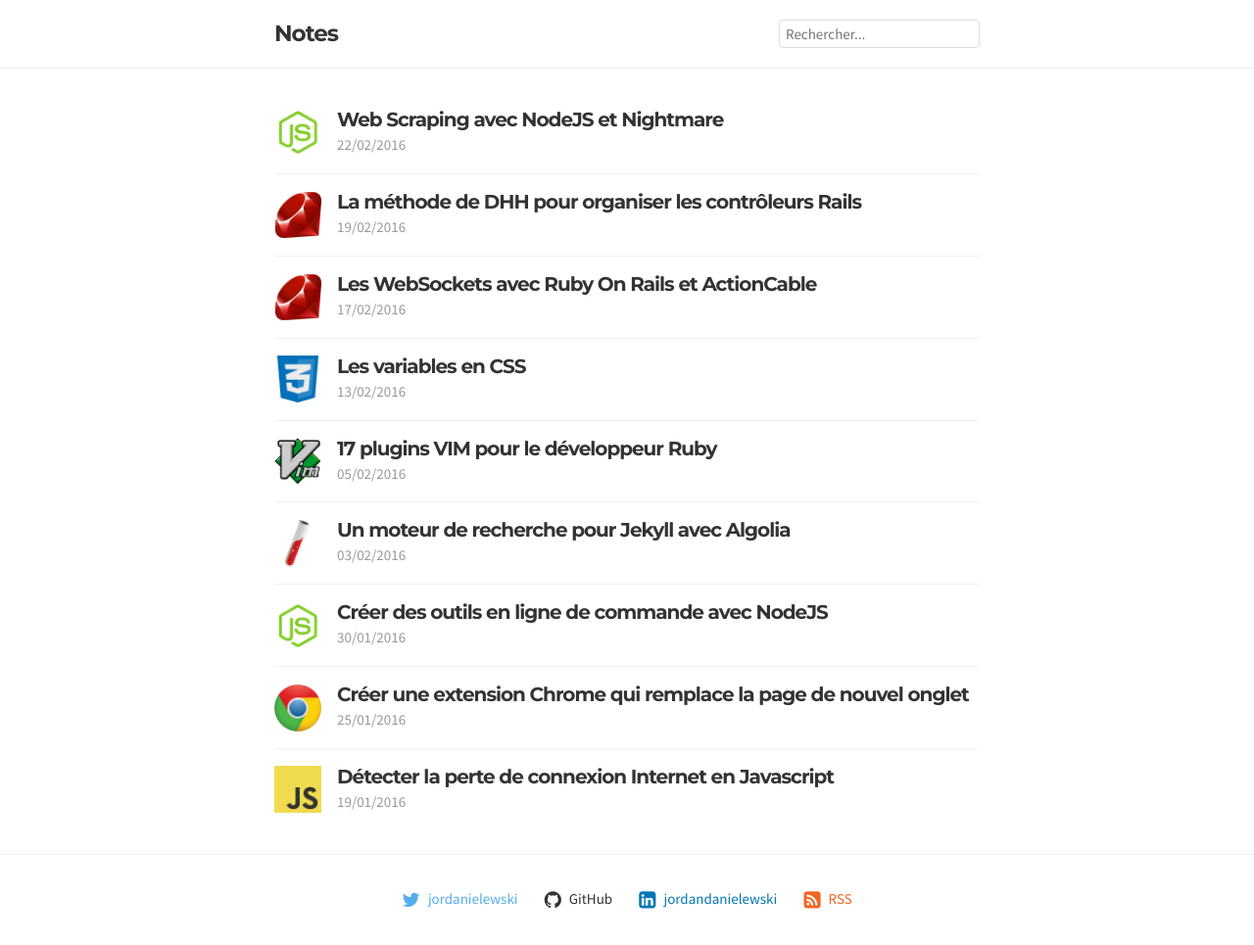
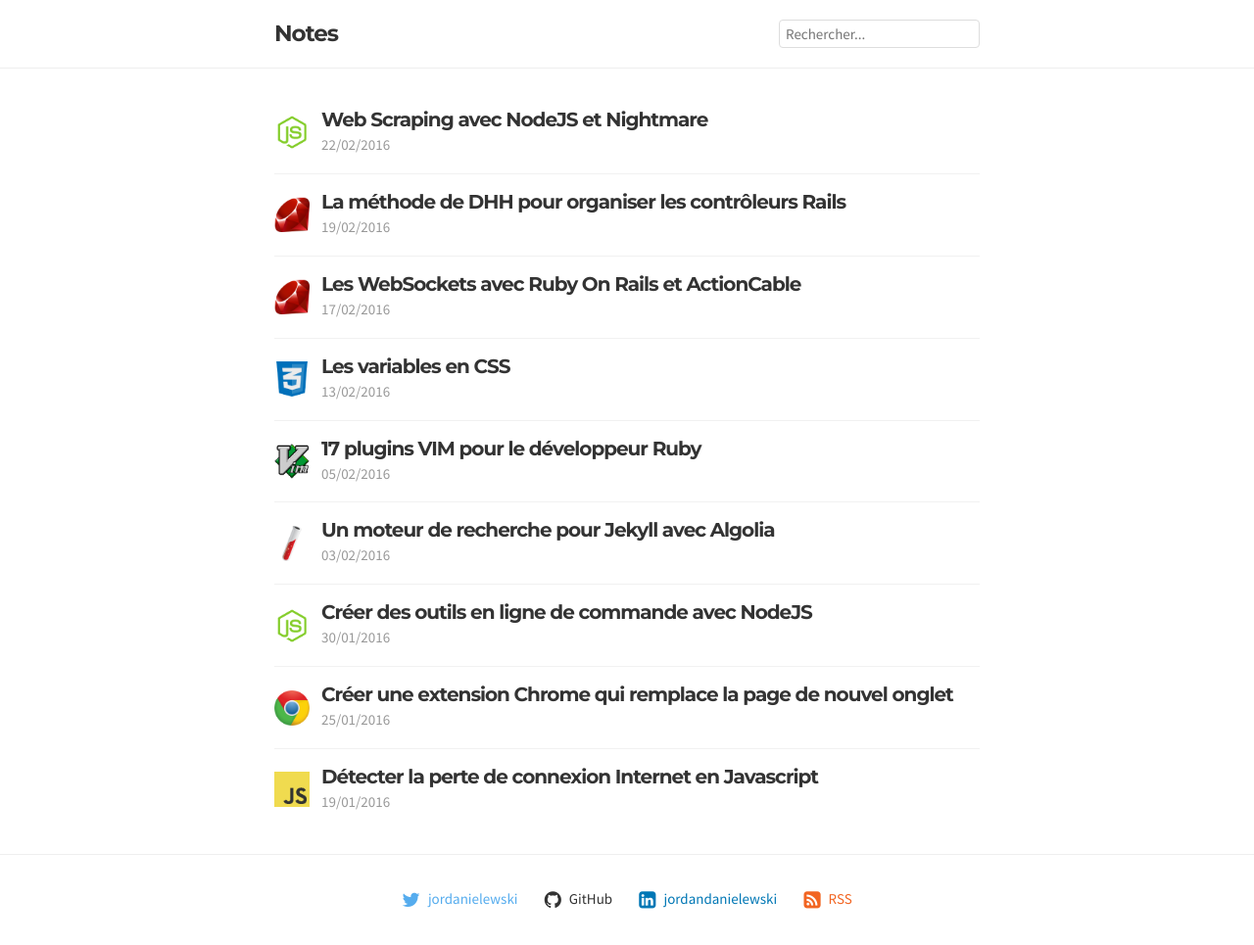
Before and after one commit to kopisusugula/notes, a Jekyll site: the page built from index.html, in a window 1280 px wide. Shown: the whole page at 98% size. Built offline with Jekyll 4.4.1, drawn with Linux system fonts in a browser that asks for light colours; nearby versions of some CDN libraries; library files that are not in the unit come from our copies; comment, search, counter and statistics services are not loaded.

Commit message:
Smaller icons

```diff
--- a/_sass/_post-list.scss
+++ b/_sass/_post-list.scss
@@ -32,16 +32,16 @@
 .post-list__category {
   display: table-cell;
   vertical-align: middle;
-  width: 64px;
+  width: 48px;
 
   @media screen and (max-width: $content-width) {
-    width: 48px;
+    width: 42px;
   }
 }
 
 .post-list__icon {
-  width: 48px;
-  height: 48px;
+  width: 36px;
+  height: 36px;
 
   @media screen and (max-width: $content-width) {
     width: 32px;
```
